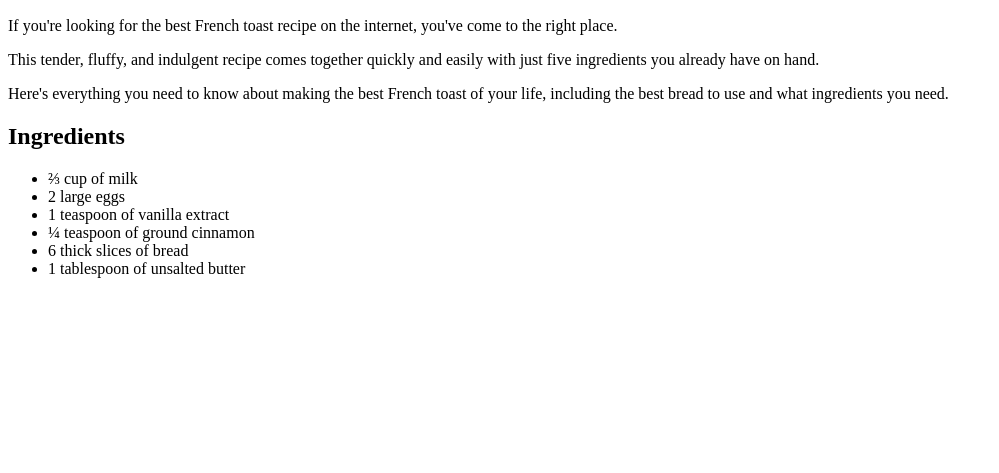
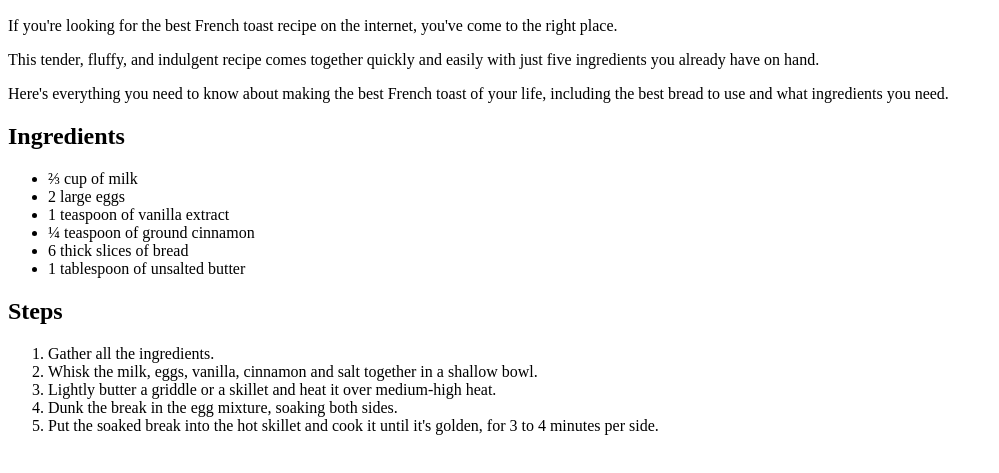
Before and after one commit to anondude2/odin-recipes, a plain HTML site: page recipes/french-toast.html in a window 1280 px wide. Shown: the part 99-572 px from the top of the page, without its empty margins (0-999 px from the left). Drawn offline with Linux system fonts and the light colour scheme.

Commit message:
Add heading and an ordered list of steps for the recipe

```diff
--- a/recipes/french-toast.html
+++ b/recipes/french-toast.html
@@ -23,5 +23,15 @@
             <li>6 thick slices of bread</li>
             <li>1 tablespoon of unsalted butter</li>
         </ul>
+
+        <h2>Steps</h2>
+
+        <ol>
+            <li>Gather all the ingredients.</li>
+            <li>Whisk the milk, eggs, vanilla, cinnamon and salt together in a shallow bowl.</li>
+            <li>Lightly butter a griddle or a skillet and heat it over medium-high heat.</li>
+            <li>Dunk the break in the egg mixture, soaking both sides.</li>
+            <li>Put the soaked break into the hot skillet and cook it until it's golden, for 3 to 4 minutes per side.</li>
+        </ol>
     </body>
 </html>
```
